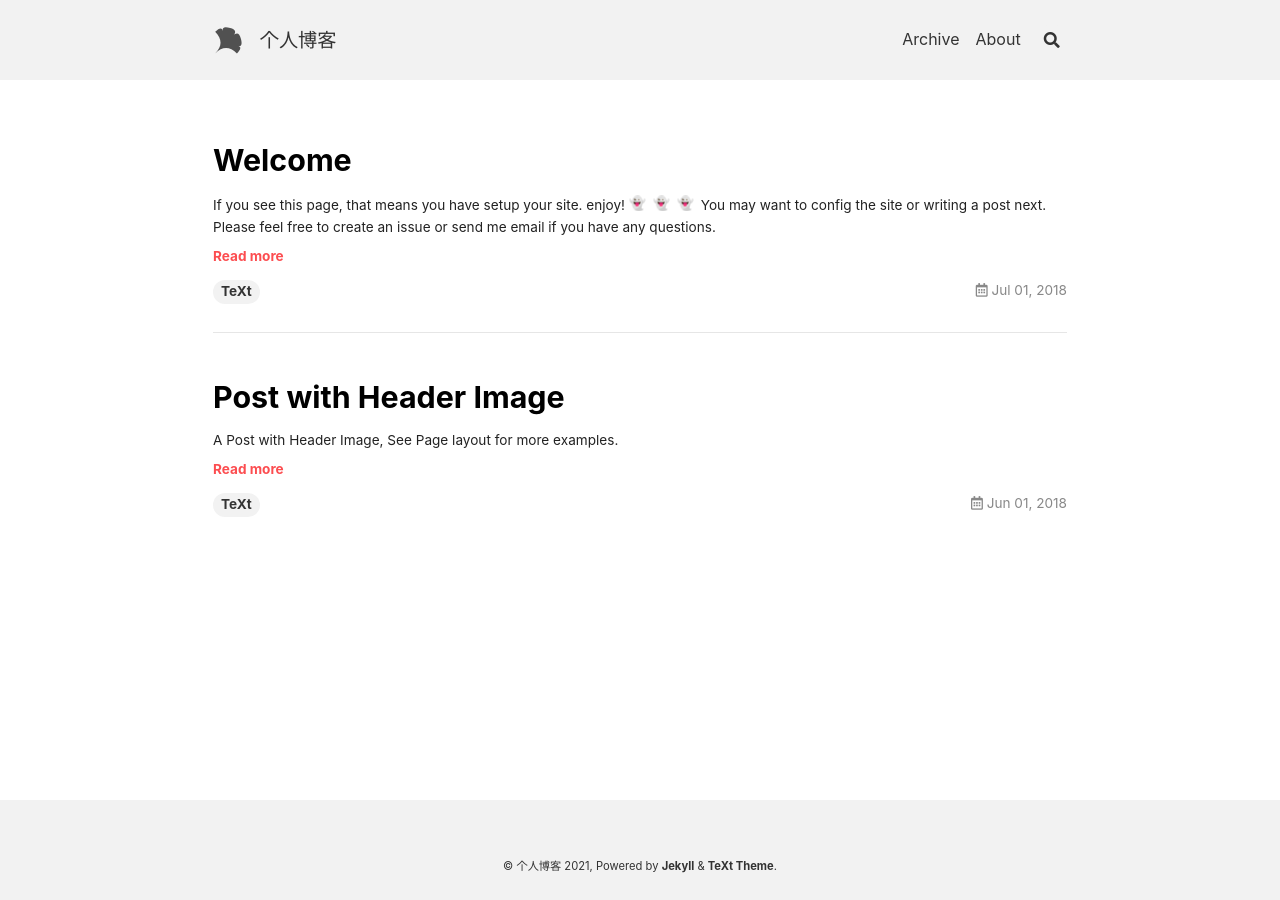
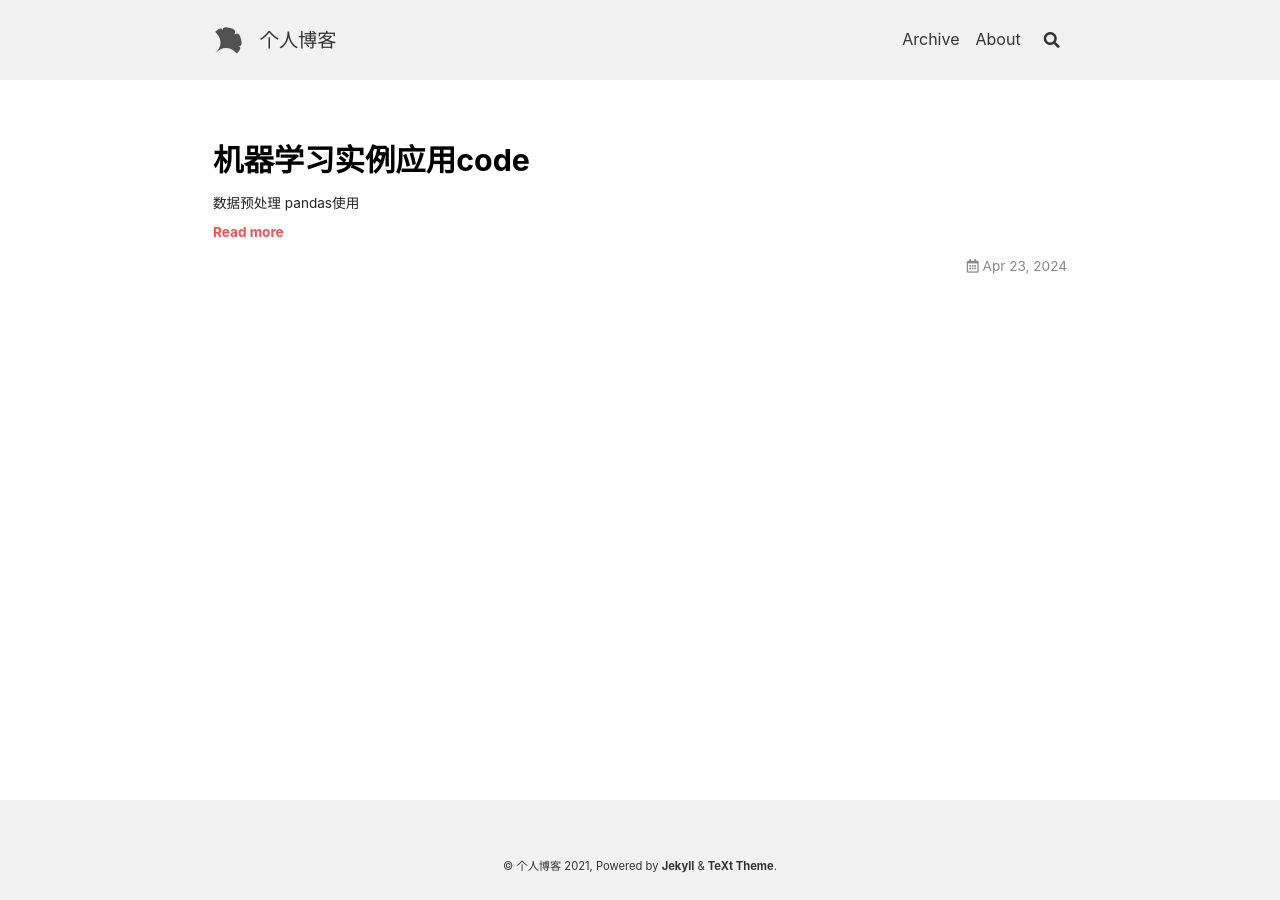
Before and after one commit to Sunnycl/Sunnycl.github.io, a Jekyll site: the page built from index.html, in a window 1280 px wide. Built offline with Jekyll 4.4.1, drawn with Linux system fonts in a browser that asks for light colours; nearby versions of some CDN libraries; emoji names are drawn with the system emoji font; the list of posts is cut into pages by our own code.

Commit message:
add post
create a new md

```diff
--- a/_config.yml
+++ b/_config.yml
@@ -35,10 +35,10 @@ timezone: # see https://en.wikipedia.org/wiki/List_of_tz_database_time_zones for
 ##############################
 author:
   type      : # "person" (default), "organization"
-  name      : Your Name
+  name      : Sunny
   url       :
   avatar    : # path or url of avatar image (square)
-  bio       : I am an amazing person.
+  bio       : 看看有没有有意思的项目玩玩.
   email     :
   facebook  : # "user_name" the last part of your profile url, e.g. https://www.facebook.com/user_name
   twitter   : # "user_name" the last part of your profile url, e.g. https://twitter.com/user_name
--- a/_posts/2018-06-01-header-image.md
+++ /dev/null
@@ -1,12 +0,0 @@
----
-title: Post with Header Image
-tags: TeXt
-article_header:
-  type: cover
-  image:
-    src: /screenshot.jpg
----
-
-A Post with Header Image, See [Page layout](https://kitian616.github.io/jekyll-TeXt-theme/samples.html#page-layout) for more examples.
-
-<!--more-->
--- a/_posts/2018-07-01-welcome.md
+++ /dev/null
@@ -1,16 +0,0 @@
----
-title: Welcome
-tags: TeXt
----
-
-If you see this page, that means you have setup your site. enjoy! :ghost: :ghost: :ghost:
-
-You may want to [config the site](https://kitian616.github.io/jekyll-TeXt-theme/docs/en/configuration) or [writing a post](https://kitian616.github.io/jekyll-TeXt-theme/docs/en/writing-posts) next. Please feel free to [create an issue](https://github.com/kitian616/jekyll-TeXt-theme/issues) or [send me email](mailto:kitian616@outlook.com) if you have any questions.
-
-<!--more-->
-
----
-
-If you like TeXt, don't forget to give me a star. :star2:
-
-[![Star This Project](https://img.shields.io/github/stars/kitian616/jekyll-TeXt-theme.svg?label=Stars&style=social)](https://github.com/kitian616/jekyll-TeXt-theme/)
```
Also changed, not shown: _posts/2024-04-23-机器学习.md (added, +9 -0 lines).
